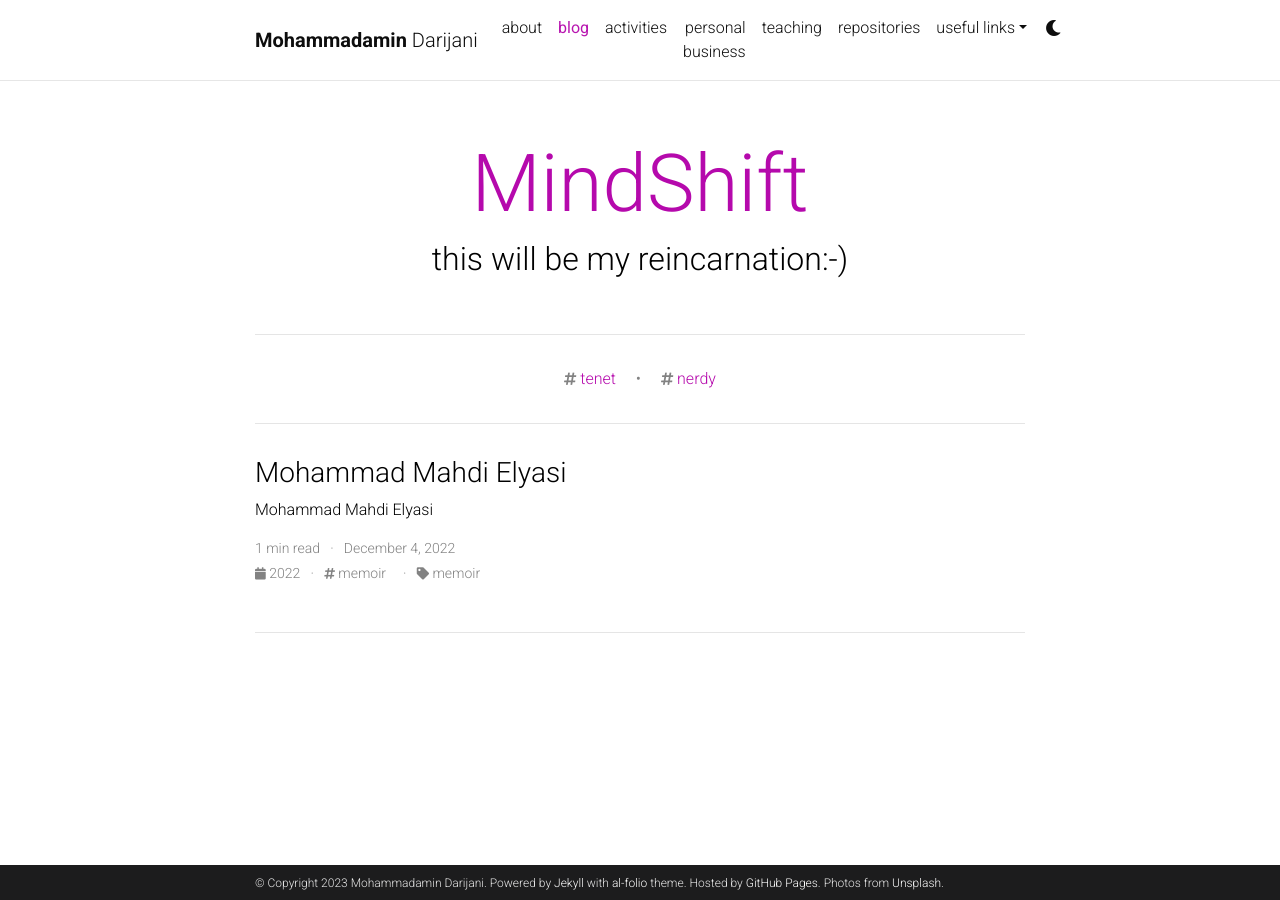
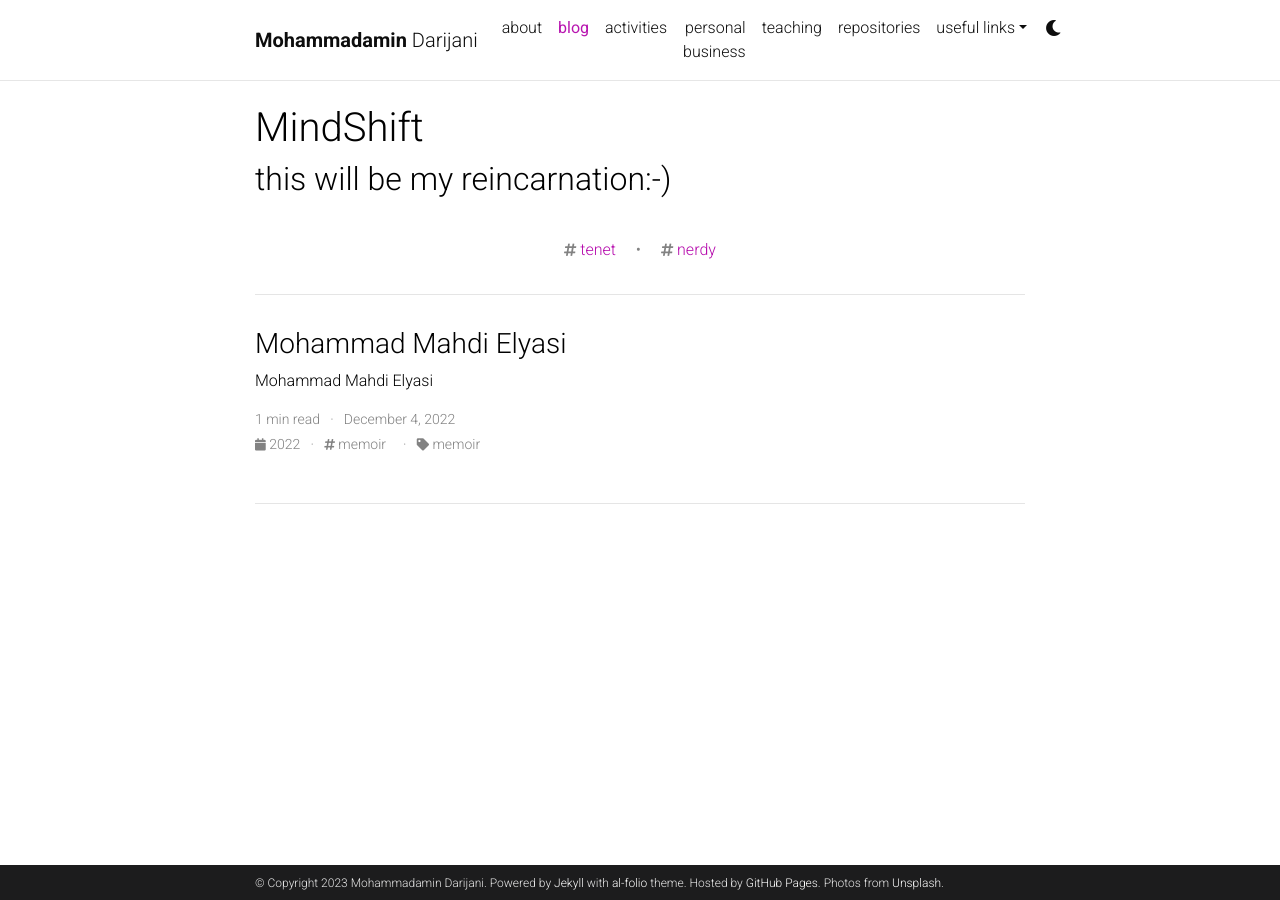
Before and after one commit to adarijani/adarijani.github.io_archived, a Jekyll site: the page built from blog/index.html, in a window 1280 px wide. Built offline with Jekyll 4.4.1, drawn with Linux system fonts in a browser that asks for light colours; the list of posts is cut into pages by our own code; comment, search, counter and statistics services are not loaded; a style sheet for code colours, icons or effects is not loaded.

Commit message:
Update index.html

```diff
--- a/blog/index.html
+++ b/blog/index.html
@@ -15,7 +15,7 @@ pagination:
 
 <div class="post">
 
-  <div class="header-bar">
+  <div class="Transforming Dentistry: The Power of Digital Health">
     <h1>{{ site.blog_name }}</h1>
     <h2>{{ site.blog_description }}</h2>
   </div>
```
